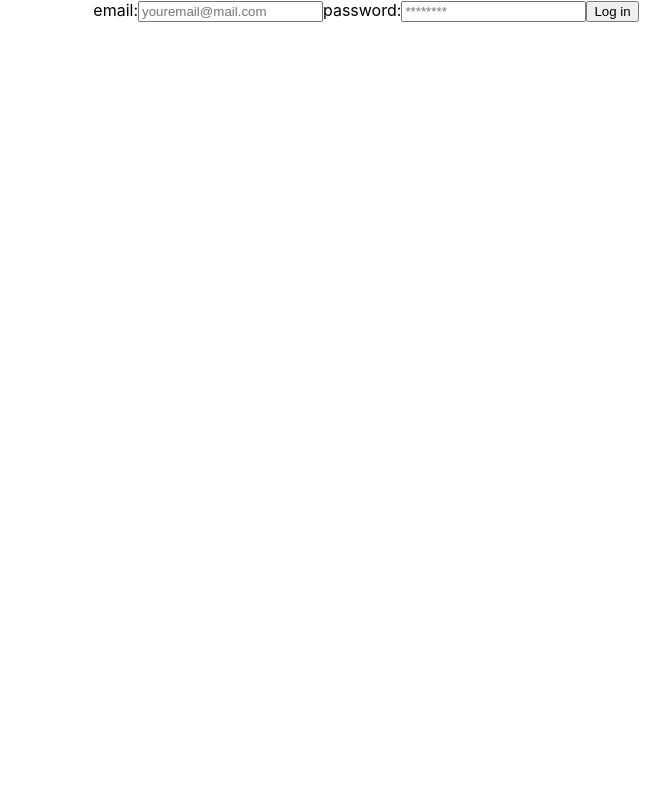
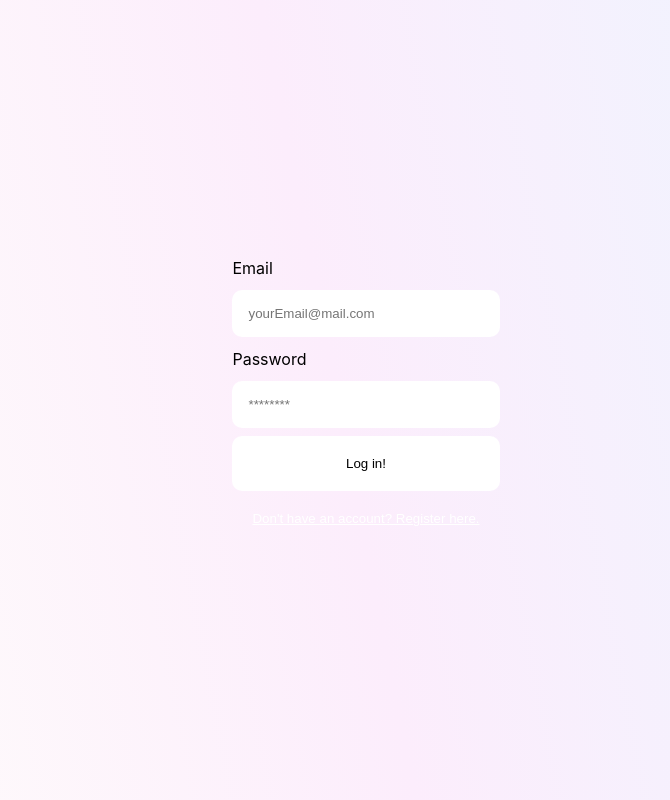
Before and after one commit to AYanchev01/Vote-for-meeting, a React (Create React App) app: page / in a window 1280 px wide. Shown: the whole page, without its empty margins (274-944 px from the left). Built offline with nearby package versions, Linux system fonts and the light colour scheme.

Commit message:
Made some progress with the HW

```diff
--- a/src/App.css
+++ b/src/App.css
@@ -1,38 +1,41 @@
+@import url('https://fonts.googleapis.com/css?family=Poppins:400,500,600,700,800,900');
+
 .App {
   text-align: center;
+  display: flex;
+  min-height: 100vh;
+  align-items: center;
+  justify-content: center;
+  background-image: linear-gradient(79deg, #fffffb, #fcedfc 48%, #ebf6ff);
 }
 
-.App-logo {
-  height: 40vmin;
-  pointer-events: none;
+.auth-form, .login-form, .register-form {
+  display: flex;
+  flex-direction: column;
 }
 
-@media (prefers-reduced-motion: no-preference) {
-  .App-logo {
-    animation: App-logo-spin infinite 20s linear;
-  }
+label{
+  text-align: left;
+  padding: 0.25rem 0;
 }
 
-.App-header {
-  background-color: #282c34;
-  min-height: 100vh;
-  display: flex;
-  flex-direction: column;
-  align-items: center;
-  justify-content: center;
-  font-size: calc(10px + 2vmin);
-  color: white;
+input {
+  margin: 0.5rem 0;
+  padding: 1rem;
+  border: none;
+  border-radius: 10px;
 }
 
-.App-link {
-  color: #61dafb;
+button {
+  border: none;
+  background-color: white;
+  padding: 20px;
+  border-radius: 10px;
+  cursor: pointer;
 }
 
-@keyframes App-logo-spin {
-  from {
-    transform: rotate(0deg);
-  }
-  to {
-    transform: rotate(360deg);
-  }
+.link-btn {
+  background: none;
+  color: white;
+  text-decoration: underline;
 }
--- a/src/App.js
+++ b/src/App.js
@@ -1,11 +1,21 @@
+import React, { useState } from 'react';
 import './App.css';
 import { Login } from './Login';
-import { Register } from './Register';
+import { Register } from './Register'
 
 function App() {
+  const [currentForm, setCurrentForm] = useState('login');
+
+  const toggleForm = (formName) =>{
+    setCurrentForm(formName);
+  }
+
   return (
-    <div className="App">
-      <Login />
+    <div className='App'>
+      {
+        currentForm === 'login' ? <Login onFormSwitch={toggleForm}/> : <Register onFormSwitch={toggleForm}/>
+      }
+
     </div>
   );
 }
--- a/src/Login.jsx
+++ b/src/Login.jsx
@@ -1,12 +1,25 @@
-export const Login = () => {
-    return (
-        <form>
-            <label for="email">email:</label>
-            <input type = "email" placeholder="youremail@mail.com" id="email" name="email"/>
+import React, { useState } from "react"
 
-            <label for="password">password:</label>
-            <input type = "password" placeholder="********" id="password" name="password"/>
-            <button>Log in</button>
-        </form>
+export const Login = (props) => {
+    const [email, setEmail] = useState('');
+    const [pass, setPass] = useState('');
+
+    const handleSubmit = (event) => {
+        event.preventDefault();
+        console.log(email);
+    }
+
+    return(
+        <div className='auth-form'>
+            <form className='login-form' onSubmit={handleSubmit}>
+                <label htmlFor='email'>Email</label>
+                <input value={email} onChange={(event) => setEmail(event.target.value)} type='email' placeholder='yourEmail@mail.com' id='email' name='email'/>
+
+                <label htmlFor='password'>Password</label>
+                <input value={pass} onChange={(event) => setPass(event.target.value)} type='password' placeholder='********' id='password' name='password'/>
+                <button type='Submit'>Log in!</button>
+            </form>
+            <button className='link-btn' onClick={() => props.onFormSwitch('register')}>Don't have an account? Register here.</button>
+            </div>
     )
 }
--- a/src/Register.jsx
+++ b/src/Register.jsx
@@ -1,5 +1,30 @@
-export const Register = () => {
-    return (
-        <>Register</>
+import React, { useState } from "react"
+
+export const Register = (props) => {
+    const [email, setEmail] = useState('');
+    const [pass, setPass] = useState('');
+    const [confirmPass, setConfirmPass] = useState('');
+
+    const handleSubmit = (event) => {
+        event.preventDefault();
+        console.log(email);
+    }
+
+    return(
+        <div className='auth-form'>
+        <form className='register-form' onSubmit={handleSubmit}>
+            <label htmlFor='email'>Email</label>
+            <input value={email} onChange={(event) => setEmail(event.target.value)} type='email' placeholder='yourEmail@mail.com' id='email' name='email'/>
+
+            <label htmlFor='password'>Password</label>
+            <input value={pass} onChange={(event) => setPass(event.target.value)} type='password' placeholder='********' id='password' name='password'/>
+
+            <label htmlFor='password'>Confirm password</label>
+            <input value={confirmPass} onChange={(event) => setConfirmPass(event.target.value)} type='password' placeholder='********' id='password' name='password'/>
+
+            <button type='Submit'>Register!</button>
+        </form>
+        <button className='link-btn' onClick={() => props.onFormSwitch('login')}>Already have an account? Log in</button>
+    </div>
     )
 }
```
Also changed, not shown: src/logo.svg (deleted), 1 other file (tests, documents, lock files or other folders).
